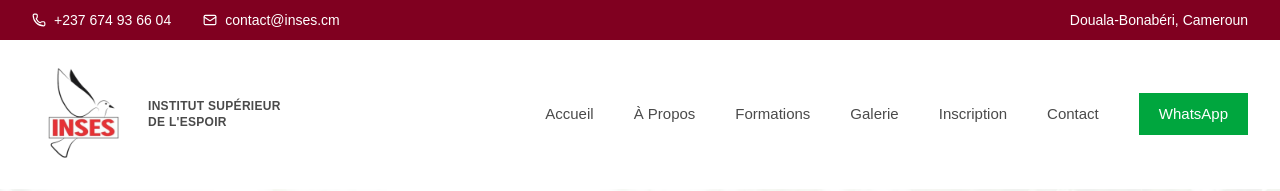
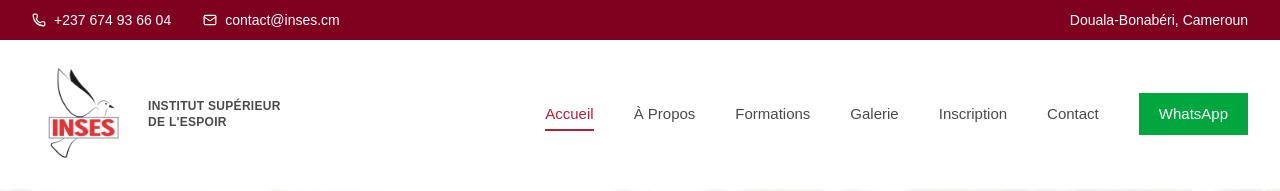
Before and after one commit to flashcoder237/INSES-WEBSITE, a Next.js app: page / in a window 1280 px wide. Shown: the top 191 px of the page. Built offline with nearby package versions, Linux system fonts and the light colour scheme.

Commit message:
language settengs adds

```diff
--- a/app/globals.css
+++ b/app/globals.css
@@ -31,7 +31,6 @@ body {
 h1, h2, h3, h4, h5, h6 {
   font-weight: 600;
   letter-spacing: -0.02em;
-  color: var(--gray-slate);
 }
 
 /* Smooth scrolling for better UX */
--- a/components/Navbar.tsx
+++ b/components/Navbar.tsx
@@ -2,6 +2,7 @@
 
 import { useState, useEffect } from "react";
 import Link from "next/link";
+import { usePathname } from "next/navigation";
 import { motion, AnimatePresence } from "framer-motion";
 import { Menu, X, Phone, Mail } from "lucide-react";
 import { siteInfo } from "@/data/site-data";
@@ -18,6 +19,7 @@ const navigation = [
 export default function Navbar() {
   const [isOpen, setIsOpen] = useState(false);
   const [scrolled, setScrolled] = useState(false);
+  const pathname = usePathname();
 
   useEffect(() => {
     const handleScroll = () => {
@@ -98,16 +100,27 @@ export default function Navbar() {
 
             {/* Desktop Navigation */}
             <div className="hidden md:flex items-center gap-10">
-              {navigation.map((item) => (
+              {navigation.map((item) => {
+                const isActive = pathname === item.href ||
+                  (item.href !== "/" && pathname.startsWith(item.href));
+
+                return (
                   <Link
                     key={item.name}
                     href={item.href}
-                  className="text-[#4A4A4A] hover:text-[#B22234] font-medium text-[15px] transition-colors relative group"
+                    className={`font-medium text-[15px] transition-colors relative group ${
+                      isActive
+                        ? "text-[#B22234]"
+                        : "text-[#4A4A4A] hover:text-[#B22234]"
+                    }`}
                   >
                     {item.name}
-                  <span className="absolute -bottom-1 left-0 w-0 h-0.5 bg-[#B22234] group-hover:w-full transition-all duration-300" />
+                    <span className={`absolute -bottom-1 left-0 h-0.5 bg-[#B22234] transition-all duration-300 ${
+                      isActive ? "w-full" : "w-0 group-hover:w-full"
+                    }`} />
                   </Link>
-              ))}
+                );
+              })}
               <motion.a
                 href={`https://wa.me/${siteInfo.whatsapp.replace(/\s/g, "")}`}
                 target="_blank"
@@ -163,7 +176,11 @@ export default function Navbar() {
                 </div>
 
                 <div className="flex flex-col gap-2">
-                  {navigation.map((item, index) => (
+                  {navigation.map((item, index) => {
+                    const isActive = pathname === item.href ||
+                      (item.href !== "/" && pathname.startsWith(item.href));
+
+                    return (
                       <motion.div
                         key={item.name}
                         initial={{ x: 50, opacity: 0 }}
@@ -173,12 +190,17 @@ export default function Navbar() {
                         <Link
                           href={item.href}
                           onClick={() => setIsOpen(false)}
-                        className="block py-3 px-4 text-[#4A4A4A] hover:bg-[#D3D3D3]/20 hover:text-[#B22234] font-medium transition-all"
+                          className={`block py-3 px-4 font-medium transition-all border-l-4 ${
+                            isActive
+                              ? "bg-[#B22234]/10 text-[#B22234] border-[#B22234]"
+                              : "text-[#4A4A4A] hover:bg-[#D3D3D3]/20 hover:text-[#B22234] border-transparent hover:border-[#B22234]/30"
+                          }`}
                         >
                           {item.name}
                         </Link>
                       </motion.div>
-                  ))}
+                    );
+                  })}
 
                   <motion.a
                     href={`https://wa.me/${siteInfo.whatsapp.replace(/\s/g, "")}`}
```
Also changed, not shown: 1 other file (tests, documents, lock files or other folders). Lines whose indentation alone changed are shown as unchanged.
